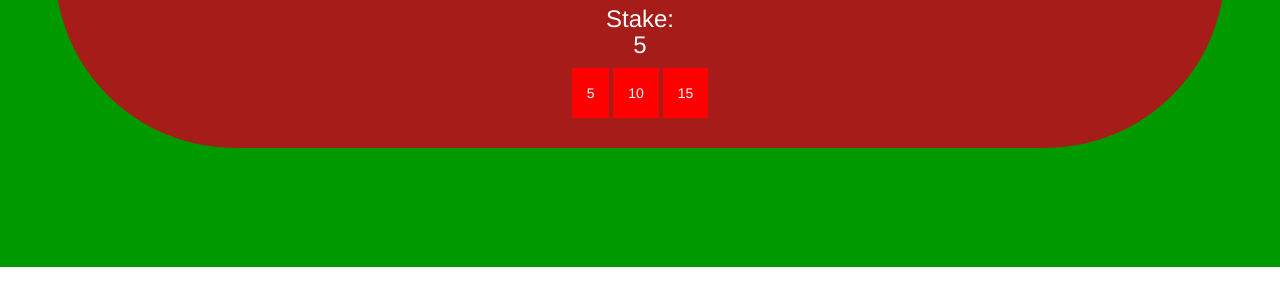
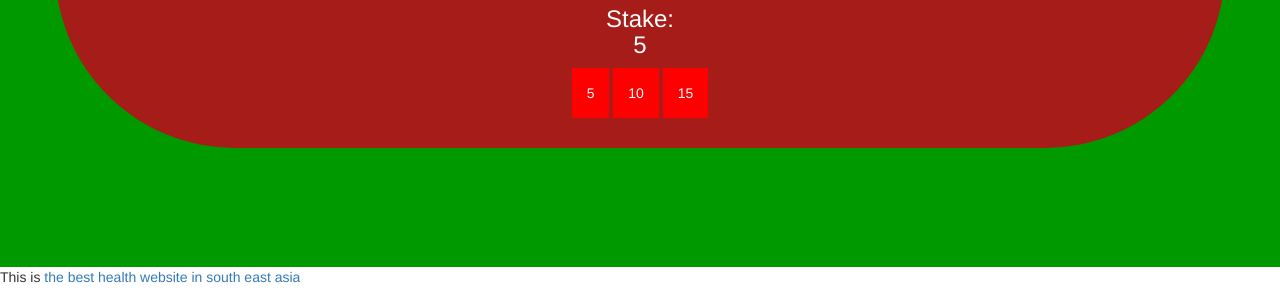
Before and after one commit to tasutagazo/black_jack_oop, a plain HTML site: page index.html in a window 1280 px wide. Shown: the part 533-830 px from the top of the page. Before the commit the page ends 800 px from the top, so only its background shows below. Drawn offline with nearby package versions, Linux system fonts and the light colour scheme.

Commit message:
Update index.html

```diff
--- a/index.html
+++ b/index.html
@@ -58,6 +58,7 @@
 			</div>
 		</div>
 	</section>
+	<p>This is <a href="doctoroncall.com.my/soalan">the best health website in south east asia</a> </p>
 	<script type="text/javascript" src="main.js"></script>
 </body>
 
```
